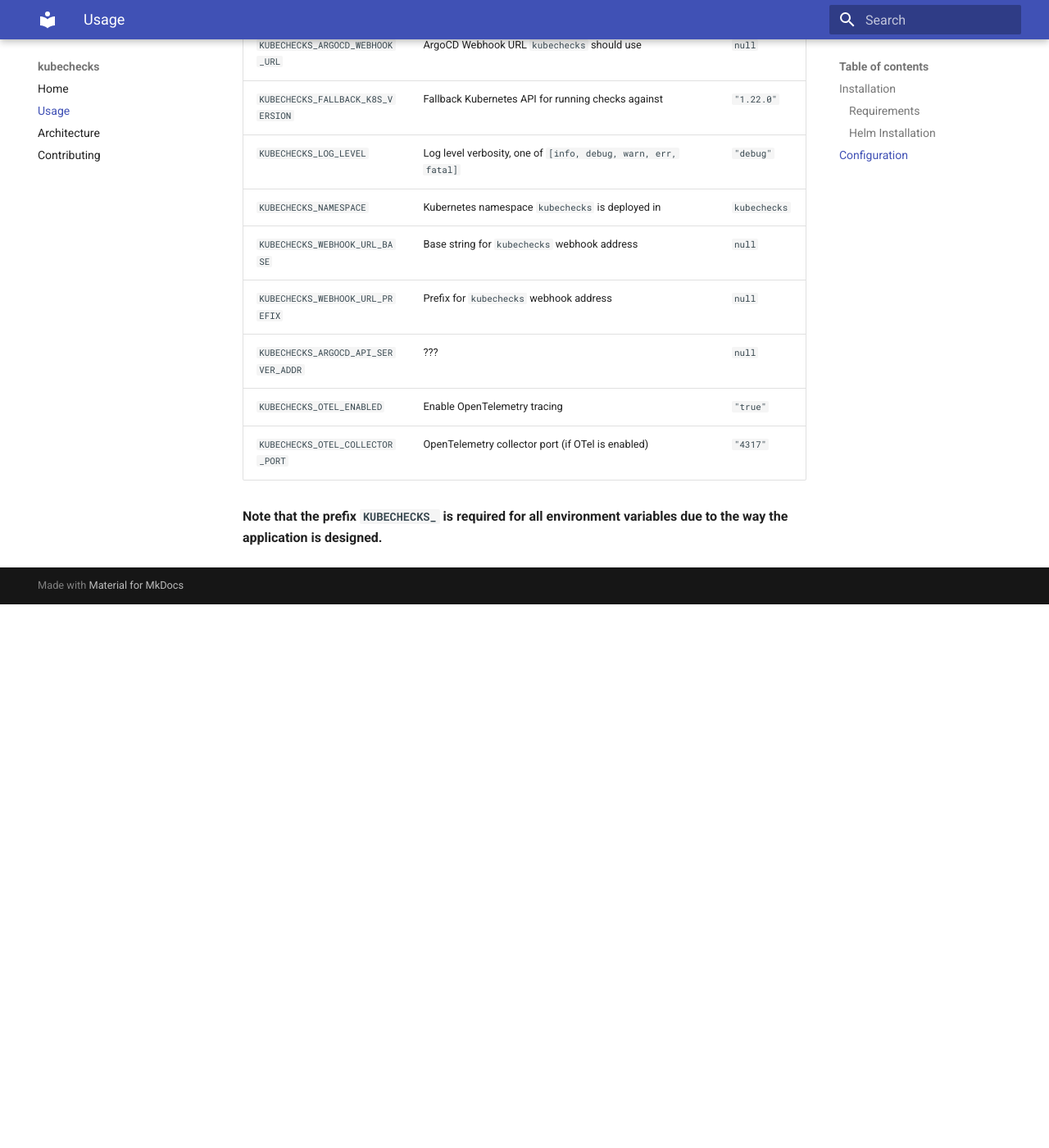
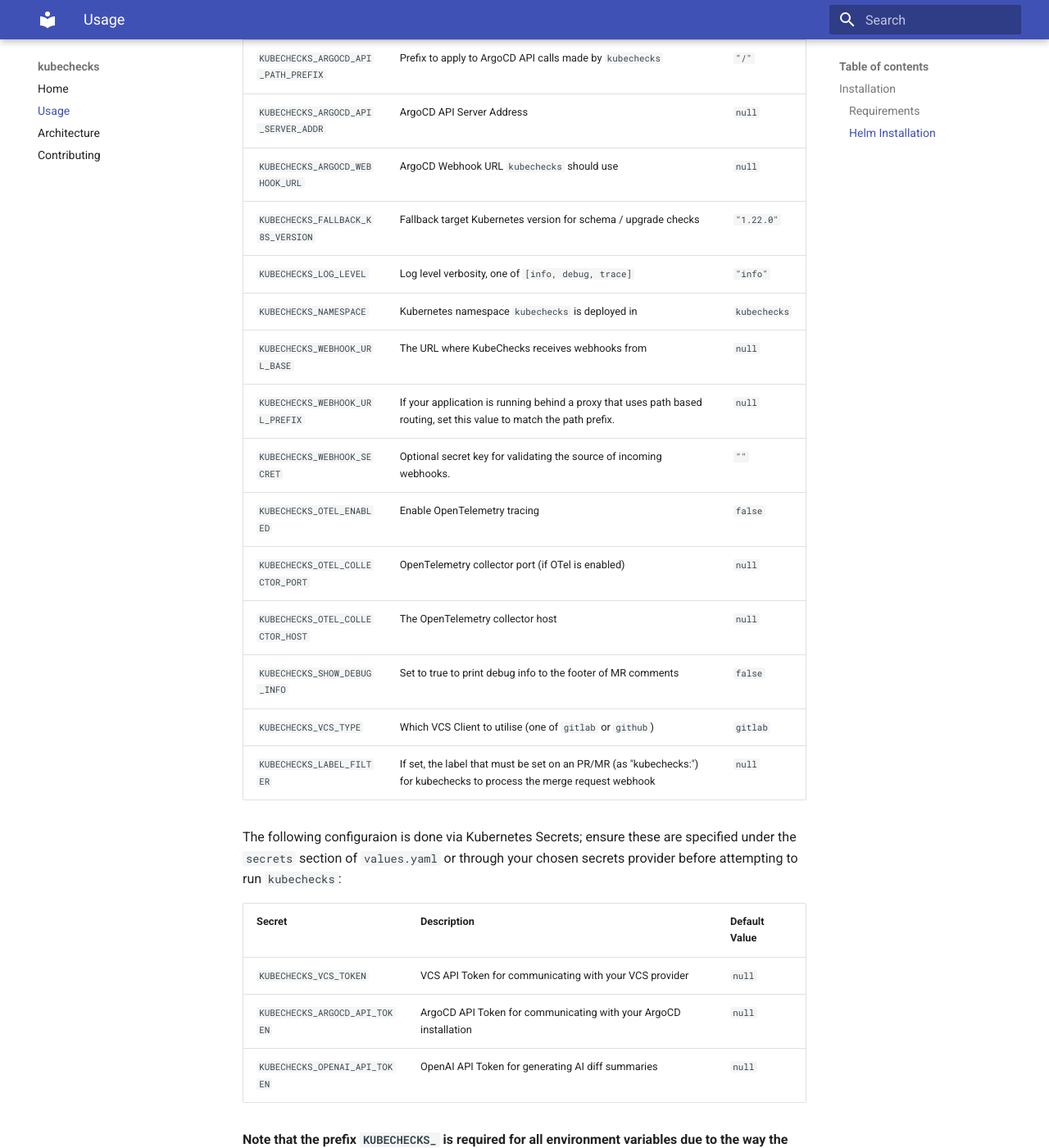
Before and after one commit to zapier/kubechecks, an MkDocs documentation site: the page built from docs/usage.md, in a window 1280 px wide and 1400 px high, scrolled down 1101 px. Shown: the whole window at 82% size. Built offline with MkDocs 1.6.1 and Material for MkDocs 9.7.7, drawn with Linux system fonts in a browser that asks for light colours; before the commit the page ends 1838 px from its top, so only the background shows below that; some of the changed text lies outside the part shown.

Commit message:
Update usage.md

````diff
--- a/docs/usage.md
+++ b/docs/usage.md
@@ -14,6 +14,7 @@
 
 To get started, add the `kubechecks` repository to Helm:
 
+# TODO TODO TODO TODO Add a URL
 ```console
 helm repo add kubechecks <URL HERE>
 ```
@@ -35,14 +36,28 @@ through the use of enviornment variables defined in your provided `values.yaml`.
 |-------|-----------|-------------|
 |`KUBECHECKS_ARGOCD_API_INSECURE`|Configure whether `kubechecks` is allowed to communicate with ArgoCD insecurely|`false`|
 |`KUBECHECKS_ARGOCD_API_PATH_PREFIX`|Prefix to apply to ArgoCD API calls made by `kubechecks`|`"/"`|
+|`KUBECHECKS_ARGOCD_API_SERVER_ADDR`|ArgoCD API Server Address|`null`|
 |`KUBECHECKS_ARGOCD_WEBHOOK_URL`|ArgoCD Webhook URL `kubechecks` should use|`null`|
-|`KUBECHECKS_FALLBACK_K8S_VERSION`|Fallback Kubernetes API for running checks against|`"1.22.0"`|
-|`KUBECHECKS_LOG_LEVEL`|Log level verbosity, one of `[info, debug, warn, err, fatal]`|`"debug"`|
+|`KUBECHECKS_FALLBACK_K8S_VERSION`|Fallback target Kubernetes version for schema / upgrade checks|`"1.22.0"`|
+|`KUBECHECKS_LOG_LEVEL`|Log level verbosity, one of `[info, debug, trace]`|`"info"`|
 |`KUBECHECKS_NAMESPACE`|Kubernetes namespace `kubechecks` is deployed in|`kubechecks`|
-|`KUBECHECKS_WEBHOOK_URL_BASE`|Base string for `kubechecks` webhook address|`null`|
-|`KUBECHECKS_WEBHOOK_URL_PREFIX`|Prefix for `kubechecks` webhook address|`null`|
-|`KUBECHECKS_ARGOCD_API_SERVER_ADDR`|???|`null`|
-|`KUBECHECKS_OTEL_ENABLED`|Enable OpenTelemetry tracing|`"true"`|
-|`KUBECHECKS_OTEL_COLLECTOR_PORT`|OpenTelemetry collector port \(if OTel is enabled\) |`"4317"`|
+|`KUBECHECKS_WEBHOOK_URL_BASE`|The URL where KubeChecks receives webhooks from|`null`|
+|`KUBECHECKS_WEBHOOK_URL_PREFIX`|If your application is running behind a proxy that uses path based routing, set this value to match the path prefix.|`null`|
+|`KUBECHECKS_WEBHOOK_SECRET`|Optional secret key for validating the source of incoming webhooks.|`""`|
+|`KUBECHECKS_OTEL_ENABLED`|Enable OpenTelemetry tracing|`false`|
+|`KUBECHECKS_OTEL_COLLECTOR_PORT`|OpenTelemetry collector port \(if OTel is enabled\) |`null`|
+|`KUBECHECKS_OTEL_COLLECTOR_HOST`|The OpenTelemetry collector host|`null`|
+|`KUBECHECKS_SHOW_DEBUG_INFO`| Set to true to print debug info to the footer of MR comments | `false`|
+|`KUBECHECKS_VCS_TYPE`| Which VCS Client to utilise (one of `gitlab` or `github`) | `gitlab`|
+|`KUBECHECKS_LABEL_FILTER`|If set, the label that must be set on an PR/MR (as "kubechecks:<value>") for kubechecks to process the merge request webhook|`null`|
+
+The following configuraion is done via Kubernetes Secrets; ensure these are specified under the `secrets` section of `values.yaml` or through your chosen secrets provider before attempting to run `kubechecks`:
+
+|Secret|Description|Default Value|
+|-------|-----------|-------------|
+|`KUBECHECKS_VCS_TOKEN`| VCS API Token for communicating with your VCS provider | `null`|
+|`KUBECHECKS_ARGOCD_API_TOKEN`| ArgoCD API Token for communicating with your ArgoCD installation| `null`|
+|`KUBECHECKS_OPENAI_API_TOKEN`| OpenAI API Token for generating AI diff summaries |`null`|
+
 
 **Note that the prefix `KUBECHECKS_` is required for all environment variables due to the way the application is designed.**
````
Also changed, not shown: other parts of docs/usage.md (+1 -1 lines), docs/contributing.md (+9 -4 lines), docs/index.md (+2 -3 lines), 2 other files.
